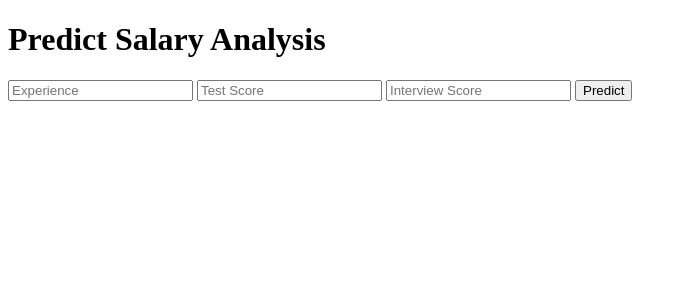
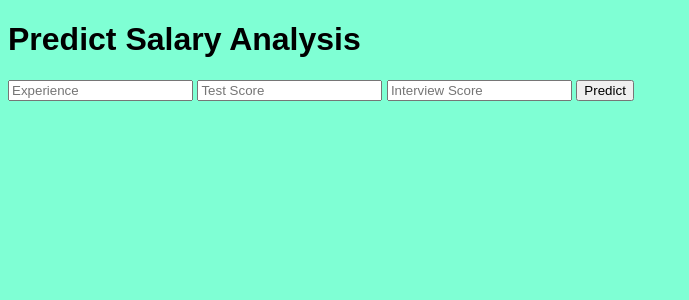
Before and after one commit to RekidiangData-S/salary-pred-fw, a Flask app: page / in a window 1280 px wide. Shown: the top 300 px of the page, without its empty margins (0-689 px from the left). Run offline with Flask 2, Linux system fonts and the light colour scheme; parts of the project's set-up code (start-up, migrations or seed data) failed here and were passed over.

Commit message:
Add files via upload

```diff
--- /dev/null
+++ b/static/css/main.css
@@ -0,0 +1,4 @@
+body {
+    background-color: aquamarine;
+    font-family: sans-serif;
+}
--- a/templates/index.html
+++ b/templates/index.html
@@ -8,6 +8,7 @@
 <link href='https://fonts.googleapis.com/css?family=Arimo' rel='stylesheet' type='text/css'>
 <link href='https://fonts.googleapis.com/css?family=Hind:300' rel='stylesheet' type='text/css'>
 <link href='https://fonts.googleapis.com/css?family=Open+Sans+Condensed:300' rel='stylesheet' type='text/css'>
+<link rel="stylesheet" href="static/css/main.css">
 
 </head>
 
```
